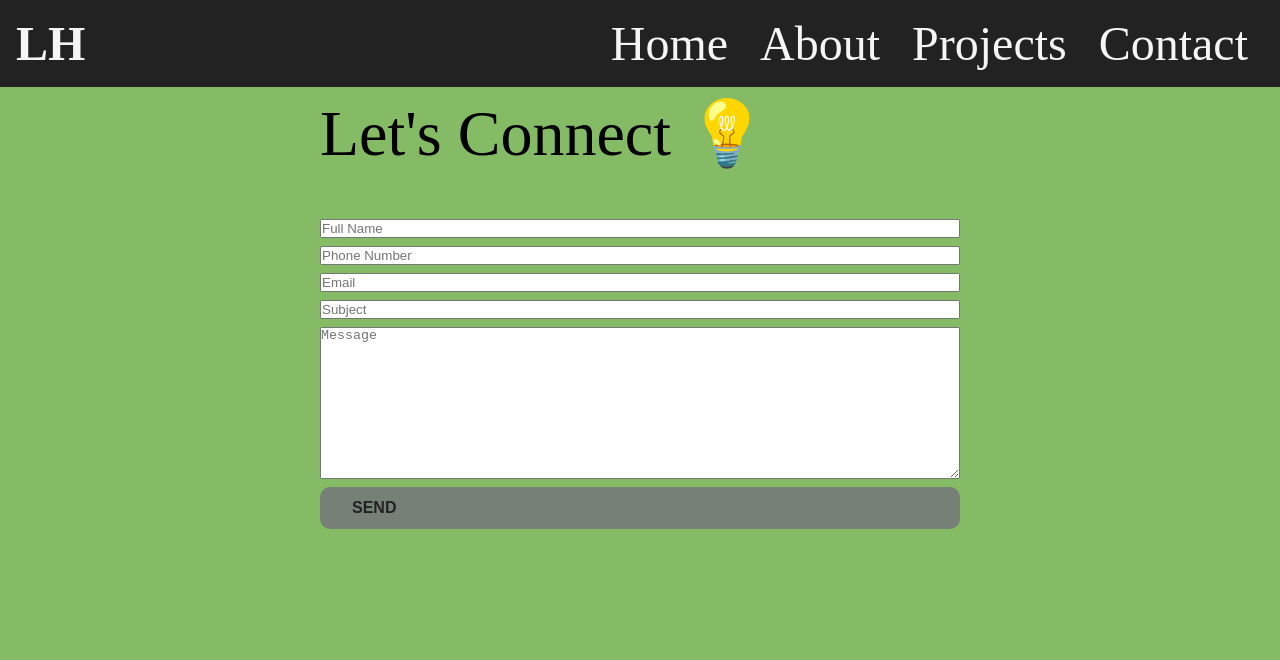
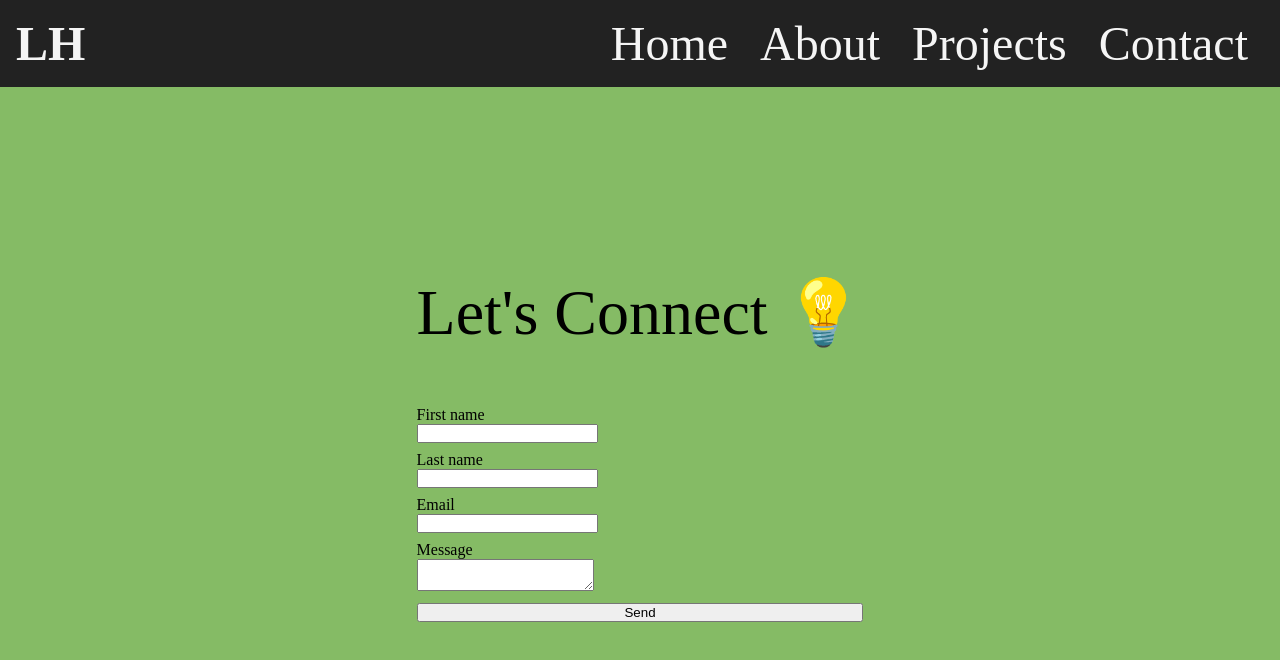
Before and after one commit to SilverPrius/LH-Portfolio, a React (Create React App) app: page /contact in a window 1280 px wide. Shown: the top 660 px of the page. Built offline with nearby package versions, Linux system fonts and the light colour scheme.

Commit message:
Trying to set up Netlify contact form

```diff
--- a/src/pages/Contact/Contact.js
+++ b/src/pages/Contact/Contact.js
@@ -1,52 +1,184 @@
-import { useRef } from 'react'
+// import { useRef } from 'react'
+// import '../Contact/contact.css'
+// import emailjs from '@emailjs/browser';
+
+// export default function Contact() {
+//   const form = useRef()
+
+//   const sendEmail = (e) => {
+//     e.preventDefault();
+
+//     emailjs.sendForm(
+//       'process.env.REACT_APP_SERVICE_ID', //'SERVICE_ID'
+//       'process.env.REACT_APP_TEMPLATE_ID', //'TEMPLATE_ID'
+//       form.current,
+//       'process.env.REACT_APP_USER_ID') //PUBLIC_KEY'
+//       .then((result) => {
+//         console.log(result.text);
+//       }, (error) => {
+//         console.log(error.text);
+//       });
+//       e.target.reset()
+//   };
+
+//   return (
+//     <div className='contact-main'>
+//       <div className='contact-inner'>
+//         <div className='contact-title'>Let's Connect 💡</div>
+//         <section>
+//           <form ref={form} onSubmit={sendEmail}>
+//             <input type="text"
+//               placeholder="Full Name"
+//               name="sender_name" required />
+//               <input type="text"
+//               placeholder="Phone Number"
+//               name="sender_phone" required />
+//             <input type="email"
+//               placeholder="Email"
+//               name="user_email" required />
+//             <input type="text"
+//               placeholder="Subject"
+//               name="subject" required />
+//             <textarea name='message'
+//             placeholder="Message"
+//               cols='30' rows='10'></textarea>
+//             <button className='btn' type='submit'>Send</button>
+//           </form>
+//         </section>
+
+//       </div>
+//     </div>
+//   )
+// }
+
+// import { useState } from "react";
+// import './contact.css'
+
+// function Contact() {
+
+//   const [name, setName] = useState("");
+//   const [email, setEmail] = useState("");
+//   const [message, setMessage] = useState("");
+
+//   const sendEmail = (e) => {
+//     e.preventDefault();
+//     const body = `Name: ${name}\nEmail: ${email}\nMessage: ${message}`;
+//     const mailToLink = `mailto:hoangcodes@gmail.com?subject=Contact Request&body=${encodeURIComponent(body)}`;
+//     window.location.href = mailToLink;
+//     setName('');
+//     setEmail('');
+//     setMessage('');
+
+//     alert(`Your message has been sent!\n\nName: ${name}\nEmail: ${email}\nMessage: ${message}`);
+
+//   }
+
+
+//   return (
+//     <div className='contact-main'>
+//       <div className='contact-inner'>
+//         <div className='contact-title'>Let's Connect 💡</div>
+//         <section>
+//           <form onSubmit={sendEmail}>
+//             <input
+//               type="text"
+//               placeholder="Full Name"
+//               id="name"
+//               name="name"
+//               value={name}
+//               onChange={e => setName(e.target.value)}
+//               required
+//             />
+//             <input
+//               type="text"
+//               placeholder="Phone Number"
+//               name="phone"
+//               required
+//               />
+//             <input
+//               type="email"
+//               placeholder="Email"
+//               id="email"
+//               name="email"
+//               value={email}
+//               onChange={e => setEmail(e.target.value)}
+//               required
+//               />
+//             <input
+//               type="text"
+//               placeholder="Subject"
+//               name="subject"
+//               required
+//               />
+//             <textarea
+//               name='message'
+//               id="message"
+//               placeholder="Message"
+//               cols='30' rows='10'
+//               value={message}
+//               onChange={e => setMessage(e.target.value)}
+//               required
+//               ></textarea>
+//             <button className='btn' type='submit'>Send</button>
+//           </form>
+//         </section>
+
+//       </div>
+//     </div>
+//   )
+// }
+
+// export default Contact;
+
+
 import '../Contact/contact.css'
-import emailjs from '@emailjs/browser';
 
-export default function Contact() {
-  const form = useRef()
-
-  const sendEmail = (e) => {
-    e.preventDefault();
-
-    emailjs.sendForm(
-      'process.env.REACT_APP_SERVICE_ID', //'SERVICE_ID'
-      'process.env.REACT_APP_TEMPLATE_ID', //'TEMPLATE_ID'
-      form.current,
-      'process.env.REACT_APP_USER_ID') //PUBLIC_KEY'
-      .then((result) => {
-        console.log(result.text);
-      }, (error) => {
-        console.log(error.text);
-      });
-      e.target.reset()
-  };
-
+const Contact = () => {
   return (
     <div className='contact-main'>
       <div className='contact-inner'>
-        <div className='contact-title'>Let's Connect 💡</div>
-        <section>
-          <form ref={form} onSubmit={sendEmail}>
-            <input type="text"
-              placeholder="Full Name"
-              name="sender_name" required />
-              <input type="text"
-              placeholder="Phone Number"
-              name="sender_phone" required />
-            <input type="email"
-              placeholder="Email"
-              name="user_email" required />
-            <input type="text"
-              placeholder="Subject"
-              name="subject" required />
-            <textarea name='message'
-            placeholder="Message"
-              cols='30' rows='10'></textarea>
-            <button className='btn' type='submit'>Send</button>
-          </form>
-        </section>
+        <form
+          name="contact v2"
+          method="post"
+          data-netlify="true"
+          onSubmit="submit"
+          data-netlify-honeypot="bot-field"
+        >
+          <input type="hidden" name="form-name" value="contact v2" />
 
+          <div hidden>
+            <input name="bot-field" />
+          </div>
+            <div className='contact-title'>Let's Connect 💡</div>
+          <div>
+            <label>First name<br />
+              <input type="text" name="first-name" />
+            </label>
+          </div>
+
+          <div>
+            <label>Last name<br />
+              <input type="text" name="last-name" />
+            </label>
+          </div>
+
+          <div>
+            <label htmlFor="email" >Email</label><br />
+            <input id="email" type="email" name="email" />
+          </div>
+
+          <div>
+            <label>Message<br />
+              <textarea name="message"></textarea>
+            </label>
+          </div>
+
+          <button type="submit">Send</button>
+
+        </form>
       </div>
     </div>
   )
 }
+
+export default Contact
--- a/src/pages/Contact/contact.css
+++ b/src/pages/Contact/contact.css
@@ -6,6 +6,10 @@
 .contact-inner {
     width: 50%;
     margin: 0 auto;
+    display: flex;
+    justify-content: center;
+    height: 100vh;
+    align-items: center;
 }
 
 .contact-title {
```
